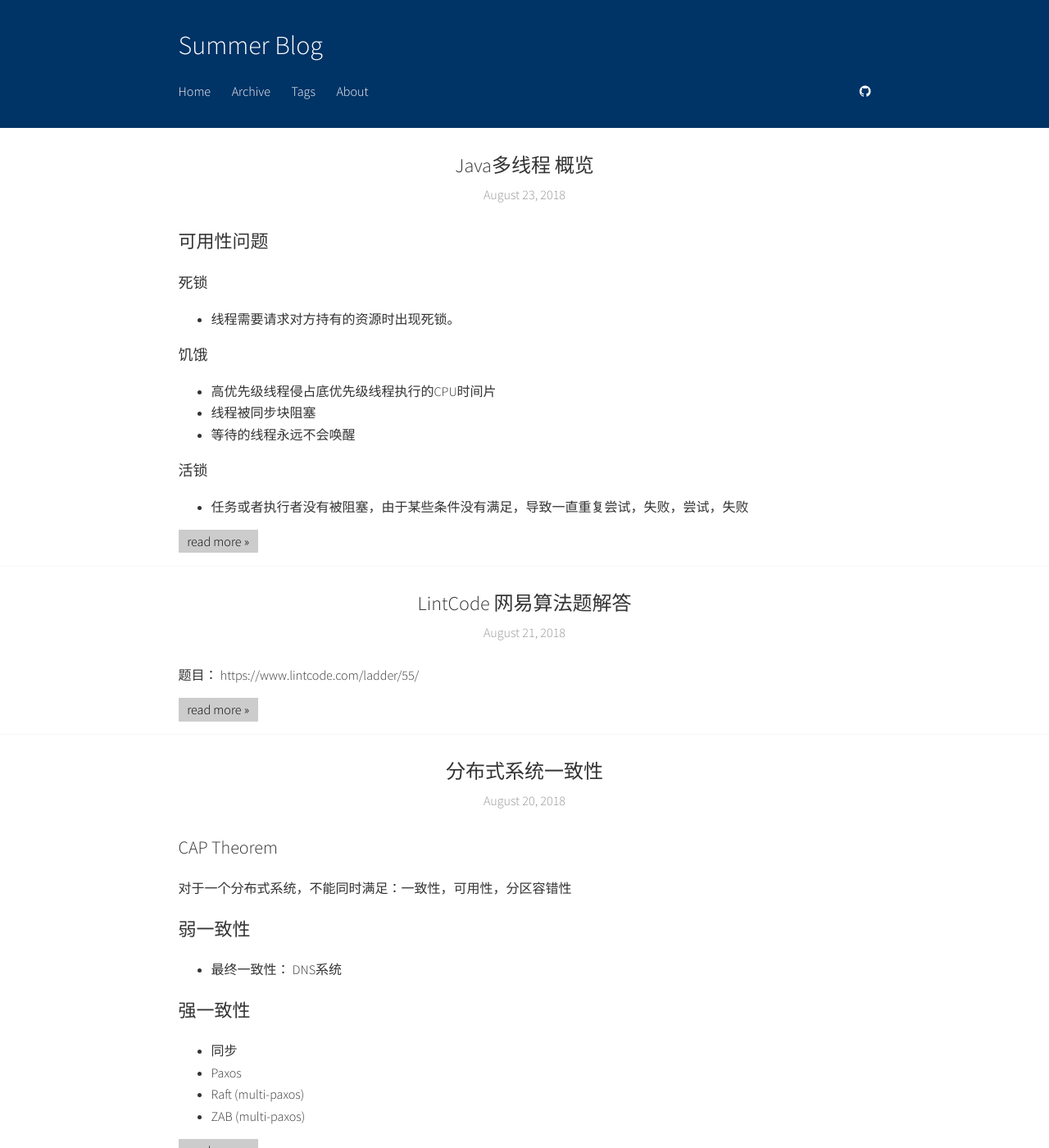
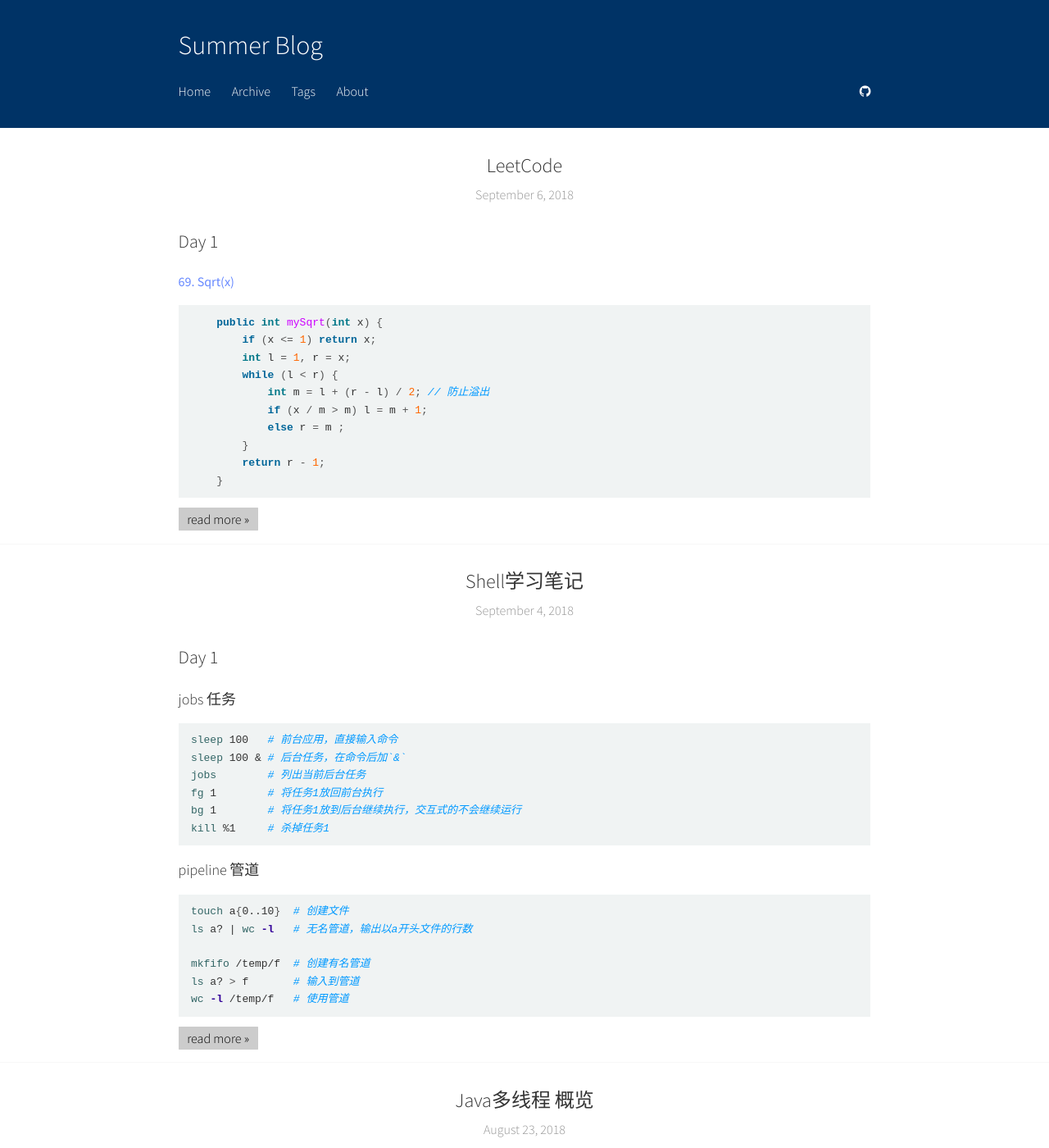
Before and after one commit to summer00/summer00.github.io, a Jekyll site: the page built from index.html, in a window 1280 px wide and 1400 px high. Shown: the whole window at 82% size. Built offline with Jekyll 4.4.1, drawn with Linux system fonts in a browser that asks for light colours; the list of posts is cut into pages by our own code; some of the changed text lies outside the part shown.

Commit message:
New post

````diff
--- /dev/null
+++ b/_posts/2018-09-04-shell-basic.md
@@ -0,0 +1,37 @@
+---
+title:  "Shell学习笔记"
+date:   2018-09-04 15:00:00 +0800
+categories: [note]
+---
+
+# Day 1
+
+## jobs 任务
+
+```shell
+sleep 100   # 前台应用，直接输入命令
+sleep 100 & # 后台任务，在命令后加`&`
+jobs        # 列出当前后台任务
+fg 1        # 将任务1放回前台执行
+bg 1        # 将任务1放到后台继续执行，交互式的不会继续运行
+kill %1     # 杀掉任务1
+```
+
+## pipeline 管道
+
+```shell
+touch a{0..10}  # 创建文件
+ls a? | wc -l   # 无名管道，输出以a开头文件的行数
+
+mkfifo /temp/f  # 创建有名管道
+ls a? > f       # 输入到管道
+wc -l /temp/f   # 使用管道
+```
+
+<!--more-->
+
+## 结构
+
+```shell
+
+```
--- /dev/null
+++ b/_posts/2019-09-06-leetcode.md
@@ -0,0 +1,117 @@
+---
+title:  "LeetCode"
+date:   2018-09-06 15:00:00 +0800
+categories: [algorithm]
+---
+
+# Day 1
+
+[69. Sqrt(x)](https://leetcode.com/problems/sqrtx/description/)
+
+```java
+    public int mySqrt(int x) {
+        if (x <= 1) return x;
+        int l = 1, r = x;
+        while (l < r) {
+            int m = l + (r - l) / 2; // 防止溢出
+            if (x / m > m) l = m + 1;
+            else r = m ;
+        }
+        return r - 1;
+    }
+```
+
+<!--more-->
+
+[217. Contains Duplicate](https://leetcode.com/problems/contains-duplicate/description/)
+
+```java
+    public boolean containsDuplicate(int[] nums) {
+        Set<Integer> set = new HashSet<>();
+        for (int i = 0; i < nums.length; i++) {
+            if (!set.add(nums[i])) {
+                return true;
+            }
+        }
+        return false;
+    }
+```
+
+[226. Invert Binary Tree](https://leetcode.com/problems/invert-binary-tree/description/)
+
+```java
+    public TreeNode invertTree(TreeNode root) {
+        if (root == null) return root;
+
+        TreeNode t = root.left;
+        root.left = root.right;
+        root.right = t;
+
+        invertTree(root.left);
+        invertTree(root.right);
+
+        return root;
+    }
+```
+
+[445. Add Two Numbers II](https://leetcode.com/problems/add-two-numbers-ii/description/)
+
+```java
+    public ListNode addTwoNumbers(ListNode l1, ListNode l2) {
+        Stack<Integer> s1 = newStack(l1), s2 = newStack(l2);
+
+        ListNode h = null;
+        int carry = 0;
+        while(!s1.isEmpty() && !s2.isEmpty()) {
+            int t = s1.pop() + s2.pop() + carry;
+            h = concat(h, t % 10);
+            carry = t >= 10 ? 1 : 0;
+        }
+
+        Stack<Integer> s = s1.isEmpty() ? s2 : s1;
+
+        while(!s.isEmpty()) {
+            int t = carry + s.pop();
+            h = concat(h, t % 10);
+            carry = t >= 10 ? 1 : 0;
+        }
+        if (carry != 0) h = concat(h, carry);
+
+        return h;
+    }
+
+    private Stack newStack(ListNode l) {
+        Stack s =  new Stack();
+        while (l != null) {
+            s.push(l.val);
+            l = l.next;
+        }
+        return s;
+    }
+
+    private ListNode concat(ListNode h, Integer v) {
+        ListNode t = new ListNode(v);
+        t.next = h;
+        return t;
+    }
+```
+
+[78. Subsets](https://leetcode.com/problems/subsets/description/)
+
+```java
+    public List<List<Integer>> subsets(int[] nums) {
+        List<List<Integer>> result = new ArrayList();
+        result.add(new ArrayList());
+
+        for(int n : nums) {
+            int size = result.size();
+            for(int i = 0; i< size; i ++){
+                List<Integer> subset = new ArrayList<>(result.get(i));
+                subset.add(n);
+                result.add(subset);
+            }
+        }
+
+        return result;
+    }
+```
````
Also changed, not shown: _posts/2018-08-09-interview-tips.md (+7 -1 lines).
